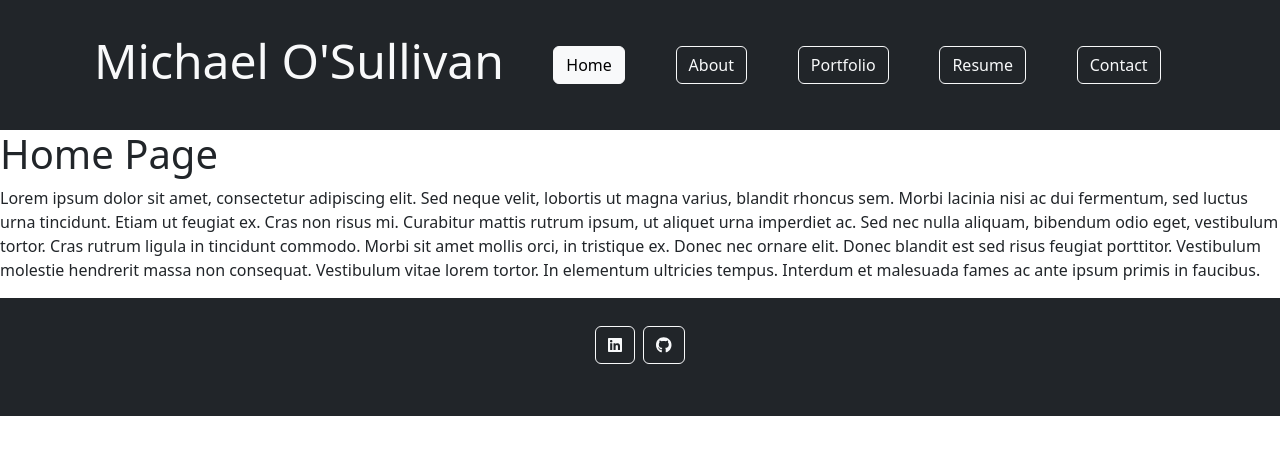
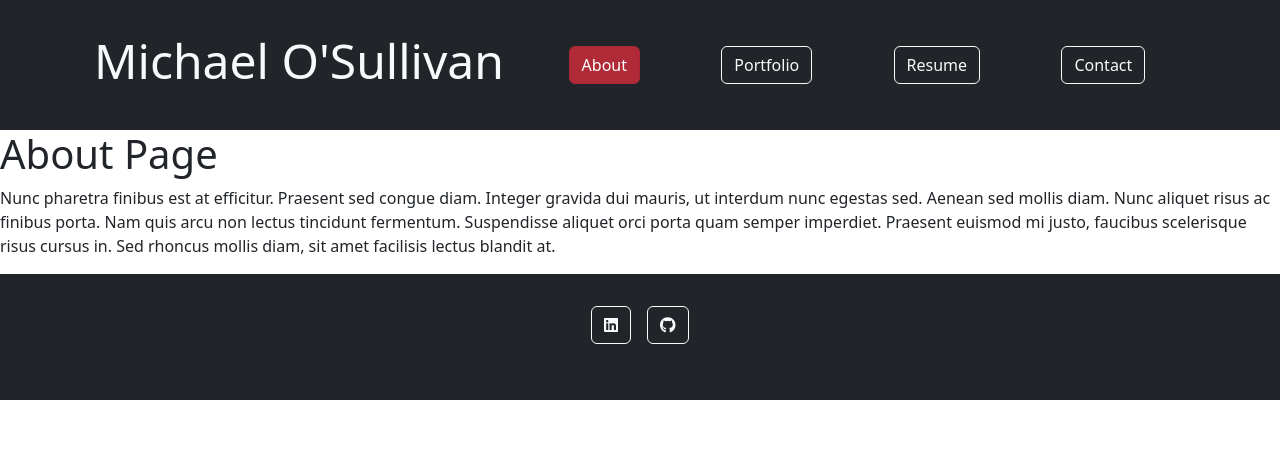
Before and after one commit to michaelhallosullivan/osullivan-challenge-twenty-react-portfolio, a React (Create React App) app: page / in a window 1280 px wide. Shown: the top 454 px of the page. Built offline with nearby package versions, Linux system fonts and the light colour scheme.

Commit message:
added content to contact page, deleted home page, updated header

```diff
--- a/src/App.js
+++ b/src/App.js
@@ -1,6 +1,6 @@
 import React from "react";
 import PortfolioContainer from "./components/PortfolioContainer";
 
-const App = () => <PortfolioContainer />;
+const App = () => <PortfolioContainer/>;
 
 export default App;
--- a/src/components/Footer.js
+++ b/src/components/Footer.js
@@ -5,10 +5,10 @@ function Footer() {
     <footer class="bg-dark text-center text-white">
       <div class="container p-4">
         <section class="mb-4">
-          <a class="btn btn-outline-light btn-floating m-1" href="http://www.linkedin.com/in/michael-o-sullivan-a523a079" role="button">
+          <a class="btn btn-outline-light m-2" href="http://www.linkedin.com/in/michael-o-sullivan-a523a079" role="button">
           <i class="fab fa-linkedin"></i>
           </a>
-          <a class="btn btn-outline-light btn-floating m-1" href="https://github.com/michaelhallosullivan" role="button">
+          <a class="btn btn-outline-light m-2" href="https://github.com/michaelhallosullivan" role="button">
             <i class="fab fa-github"></i>
           </a>
         </section>
--- a/src/components/Header.js
+++ b/src/components/Header.js
@@ -15,21 +15,10 @@ function Header({ currentPage, handlePageChange }) {
     <ul className="navbar-nav w-100 justify-content-around">
       <li className="nav-item">
         <a
-          href="#home"
-          onClick={() => handlePageChange('Home')}
-          // This is a conditional (ternary) operator that checks to see if the current page is "Home"
-          // If it is, we set the current page to 'nav-link-active', otherwise we set it to 'nav-link'
-          className={currentPage === 'Home' ? 'active btn btn-outline-light' : 'btn btn-outline-light'}
-        >
-          Home
-        </a>
-      </li>
-      <li className="nav-item">
-        <a
           href="#about"
           onClick={() => handlePageChange('About')}
           // Check to see if the currentPage is `About`, and if so we use the active link class from bootstrap. Otherwise, we set it to a normal nav-link
-          className={currentPage === 'About' ? 'active btn btn-outline-light' : 'btn btn-outline-light'}
+          className={currentPage === 'About' ? 'active btn btn-danger' : 'btn btn-outline-light'}
         >
           About
         </a>
@@ -39,7 +28,7 @@ function Header({ currentPage, handlePageChange }) {
           href="#portfolio"
           onClick={() => handlePageChange('Portfolio')}
           // Check to see if the currentPage is `Blog`, and if so we use the active link class from bootstrap. Otherwise, we set it to a normal nav-link
-          className={currentPage === 'Portfolio' ? 'active btn btn-outline-light' : 'btn btn-outline-light'}
+          className={currentPage === 'Portfolio' ? 'active btn btn-danger' : 'btn btn-outline-light'}
         >
           Portfolio
         </a>
@@ -49,7 +38,7 @@ function Header({ currentPage, handlePageChange }) {
           href="#resume"
           onClick={() => handlePageChange('Resume')}
           // Check to see if the currentPage is `Contact`, and if so we use the active link class from bootstrap. Otherwise, we set it to a normal nav-link
-          className={currentPage === 'Resume' ? 'active btn btn-outline-light' : 'btn btn-outline-light'}
+          className={currentPage === 'Resume' ? 'active btn btn-danger' : 'btn btn-outline-light'}
         >
           Resume
         </a>
@@ -59,7 +48,7 @@ function Header({ currentPage, handlePageChange }) {
           href="#contact"
           onClick={() => handlePageChange('Contact')}
           // Check to see if the currentPage is `Contact`, and if so we use the active link class from bootstrap. Otherwise, we set it to a normal nav-link
-          className={currentPage === 'Contact' ? 'active btn btn-outline-light' : 'btn btn-outline-light'}
+          className={currentPage === 'Contact' ? 'active btn btn-danger' : 'btn btn-outline-light'}
         >
           Contact
         </a>
--- a/src/components/PortfolioContainer.js
+++ b/src/components/PortfolioContainer.js
@@ -1,20 +1,16 @@
 import React, { useState } from 'react';
 import Header from './Header';
 import Footer from './Footer';
-import Home from './pages/Home';
 import About from './pages/About';
 import Portfolio from './pages/Portfolio';
 import Resume from './pages/Resume';
 import Contact from './pages/Contact';
 
 export default function PortfolioContainer() {
-  const [currentPage, setCurrentPage] = useState('Home');
+  const [currentPage, setCurrentPage] = useState('About');
 
   // This method is checking to see what the value of `currentPage` is. Depending on the value of currentPage, we return the corresponding component to render.
   const renderPage = () => {
-    if (currentPage === 'Home') {
-      return <Home />;
-    }
     if (currentPage === 'About') {
       return <About />;
     }
--- a/src/components/pages/Contact.js
+++ b/src/components/pages/Contact.js
@@ -1,22 +1,35 @@
 import React from 'react';
+
+// contact form with fields for a name, an email address, and a message
+// make send button work
 
 export default function Contact() {
   return (
-    <div>
-      <h1>Contact Page</h1>
-      <p>
-        Integer cursus bibendum sem non pretium. Vestibulum in aliquet sem, quis
-        molestie urna. Aliquam semper ultrices varius. Aliquam faucibus sit amet
-        magna a ultrices. Aenean pellentesque placerat lacus imperdiet
-        efficitur. In felis nisl, luctus non ante euismod, tincidunt bibendum
-        mi. In a molestie nisl, eu sodales diam. Nam tincidunt lacus quis magna
-        posuere, eget tristique dui dapibus. Maecenas fermentum elementum
-        faucibus. Quisque nec metus vestibulum, egestas massa eu, sollicitudin
-        ipsum. Nulla facilisi. Sed ut erat ligula. Nam tincidunt nunc in nibh
-        dictum ullamcorper. Class aptent taciti sociosqu ad litora torquent per
-        conubia nostra, per inceptos himenaeos. Etiam ornare rutrum felis at
-        rhoncus. Etiam vel condimentum magna, quis tempor nulla.
-      </p>
+  <section class="p-5 bg-secondary">
+    <p class="h1-responsive display-4 font-weight-bold text-center my-4">Contact</p>
+    <p class="text-center w-responsive">Any inquiries about my skillset or potential career oppportunities? Feel free to contact me with the form below!</p>
+
+    <div class="row mb-5">
+        <form id="contact-form" name="contact-form" action="mail.php" method="POST">
+          <div class="form-group">
+            <input type="text" class="form-control my-4" id="formGroupExampleInput" placeholder="First name"/>
+          </div>
+          <div class="form-group">
+            <input type="text" class="form-control my-4" id="formGroupExampleInput2" placeholder="Last name"/>
+          </div>
+          <div class="form-group">
+            <input type="email" class="form-control my-4" id="formGroupExampleInput2" placeholder="name@domainname.com"/>
+          </div>
+          <div class="form-group">
+            <textarea type="text" class="form-control my-4" rows="6" id="formGroupExampleInput2" placeholder="Enter a message for me here!"/>
+          </div>
+          <div class="text-center text-md-left">
+              <button type="submit" class="btn btn-dark">Send</button>
+          </div>
+        </form>
     </div>
+
+</section>
+
   );
 }
--- a/src/components/pages/Home.js
+++ /dev/null
@@ -1,21 +0,0 @@
-import React from 'react';
-
-export default function Home() {
-  return (
-    <div>
-      <h1>Home Page</h1>
-      <p>
-        Lorem ipsum dolor sit amet, consectetur adipiscing elit. Sed neque
-        velit, lobortis ut magna varius, blandit rhoncus sem. Morbi lacinia nisi
-        ac dui fermentum, sed luctus urna tincidunt. Etiam ut feugiat ex. Cras
-        non risus mi. Curabitur mattis rutrum ipsum, ut aliquet urna imperdiet
-        ac. Sed nec nulla aliquam, bibendum odio eget, vestibulum tortor. Cras
-        rutrum ligula in tincidunt commodo. Morbi sit amet mollis orci, in
-        tristique ex. Donec nec ornare elit. Donec blandit est sed risus feugiat
-        porttitor. Vestibulum molestie hendrerit massa non consequat. Vestibulum
-        vitae lorem tortor. In elementum ultricies tempus. Interdum et malesuada
-        fames ac ante ipsum primis in faucibus.
-      </p>
-    </div>
-  );
-}
--- a/src/components/pages/Portfolio.js
+++ b/src/components/pages/Portfolio.js
@@ -1,6 +1,6 @@
 import React from 'react';
 
-export default function Blog() {
+export default function Portfolio() {
   return (
     <div>
       <h1>Portfolio Page</h1>
```
